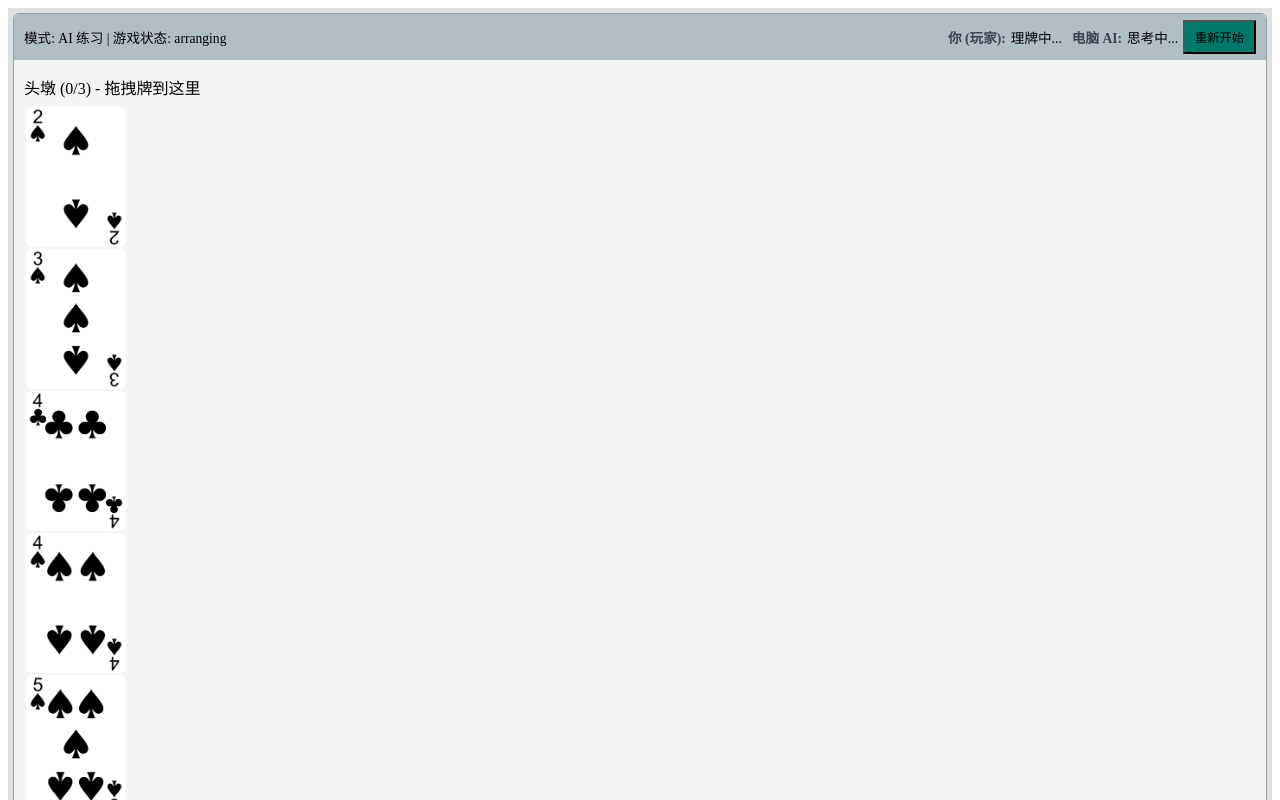
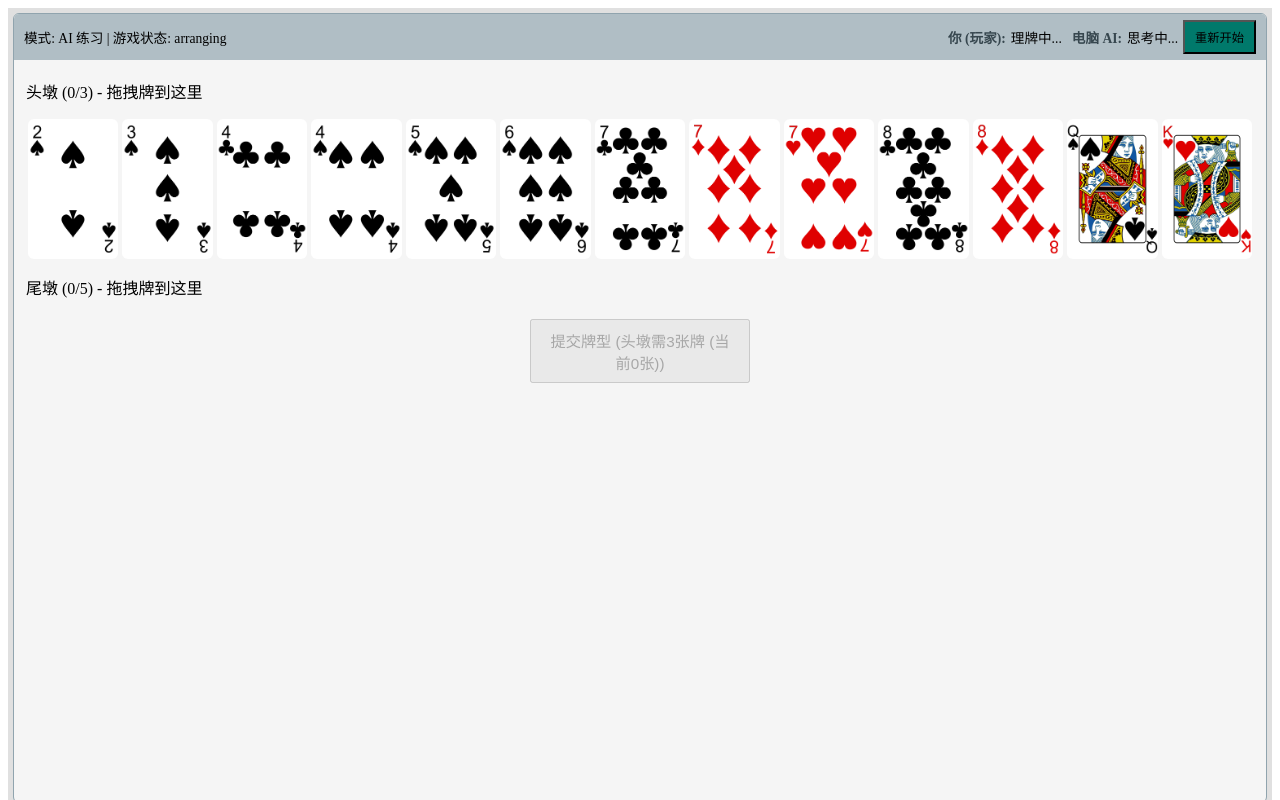
Before and after one commit to wen952555/sss, a Vue app in the folder frontend/: page / in a window 1280 px wide. Both pictures are taken after a click on the button "开始牌局". Shown: the top 800 px of the page. Built offline with nearby package versions, Linux system fonts and the light colour scheme.

Commit message:
Update main.css

```diff
--- a/frontend/src/assets/main.css
+++ b/frontend/src/assets/main.css
@@ -1,63 +1,52 @@
-/* ...保留原有样式... */
-
-/* ---- 新增/增强样式 ---- */
-
-/* 扑克牌内容布局 */
-.hand-card-item .card-face {
-  width: 100%;
-  height: 100%;
+/* 保证手牌紧贴横排重叠 */
+.card-container {
   display: flex;
-  flex-direction: column;
-  justify-content: flex-start;
-  align-items: flex-start;
-  padding: 4px 0 0 4px;
-  font-family: 'Times New Roman', Times, serif;
-  font-size: 1.1em;
-  position: relative;
-}
-.hand-card-item .card-rank {
-  font-weight: bold;
-  font-size: 1.1em;
-  line-height: 1;
-}
-.hand-card-item .card-suit {
-  font-size: 0.9em;
-  margin-top: 2px;
-  line-height: 1;
+  flex-direction: row;
+  align-items: center;
+  overflow: hidden;
+  padding: 4px 2px;
+  gap: 0; /* 不用gap，用负margin控制重叠 */
+  background: transparent;
+  border: none;
 }
 
-/* 红色花色 */
-.hand-card-item .red {
-  color: #D32F2F;
-}
-/* 黑色花色 */
-.hand-card-item .black {
-  color: #222;
+/* 单张手牌样式 */
+.hand-card-item {
+  width: 50px;
+  height: 70px;
+  border-radius: 3px;
+  box-shadow: 0 0 2px rgba(0,0,0,0.2);
+  margin-left: -38px; /* 露出12px，可根据实际需求调整 */
+  position: relative;
+  z-index: 1;
+  transition: transform 0.1s, z-index 0.1s;
+  background: #fff;
+  display: flex; justify-content: center; align-items: center;
+  overflow: visible;
+  cursor: pointer;
 }
 
-/* JOKER竖排显示 */
-.hand-card-item.card-joker .card-face {
-  writing-mode: vertical-rl;
-  text-orientation: mixed;
-  justify-content: center;
-  align-items: center;
-  font-size: 1.05em;
-  letter-spacing: 2px;
-  padding: 0;
+/* 第一张牌不重叠 */
+.hand-card-item:first-child { margin-left: 0; }
+
+/* z-index递增，确保后面的牌在上面 */
+.card-container .hand-card-item:nth-child(n) { z-index: auto; }
+.card-container .hand-card-item:nth-child(1) { z-index: 1; }
+.card-container .hand-card-item:nth-child(2) { z-index: 2; }
+.card-container .hand-card-item:nth-child(3) { z-index: 3; }
+.card-container .hand-card-item:nth-child(4) { z-index: 4; }
+.card-container .hand-card-item:nth-child(5) { z-index: 5; }
+.card-container .hand-card-item:nth-child(6) { z-index: 6; }
+.card-container .hand-card-item:nth-child(7) { z-index: 7; }
+.card-container .hand-card-item:nth-child(8) { z-index: 8; }
+.card-container .hand-card-item:nth-child(9) { z-index: 9; }
+.card-container .hand-card-item:nth-child(10) { z-index: 10; }
+.card-container .hand-card-item:nth-child(11) { z-index: 11; }
+.card-container .hand-card-item:nth-child(12) { z-index: 12; }
+.card-container .hand-card-item:nth-child(13) { z-index: 13; }
+
+/* 鼠标悬浮时放大并置顶 */
+.hand-card-item:hover {
+  transform: scale(1.08) translateY(-8px);
+  z-index: 100;
 }
-.hand-card-item.card-joker {
-  background: #fffbe7;
-}
-
-/* 细节美化 */
-.hand-card-item {
-  position: relative;
-  /* ...保留原有... */
-  box-shadow: 1px 2px 3px rgba(0,0,0,0.20);
-}
-
-/* 可选：增加鼠标悬停更明显的浮起 */
-.initial-hand-area > .card-container .hand-card-item:hover {
-  transform: translateY(-12px) scale(1.08);
-  z-index: 200;
-}
```
